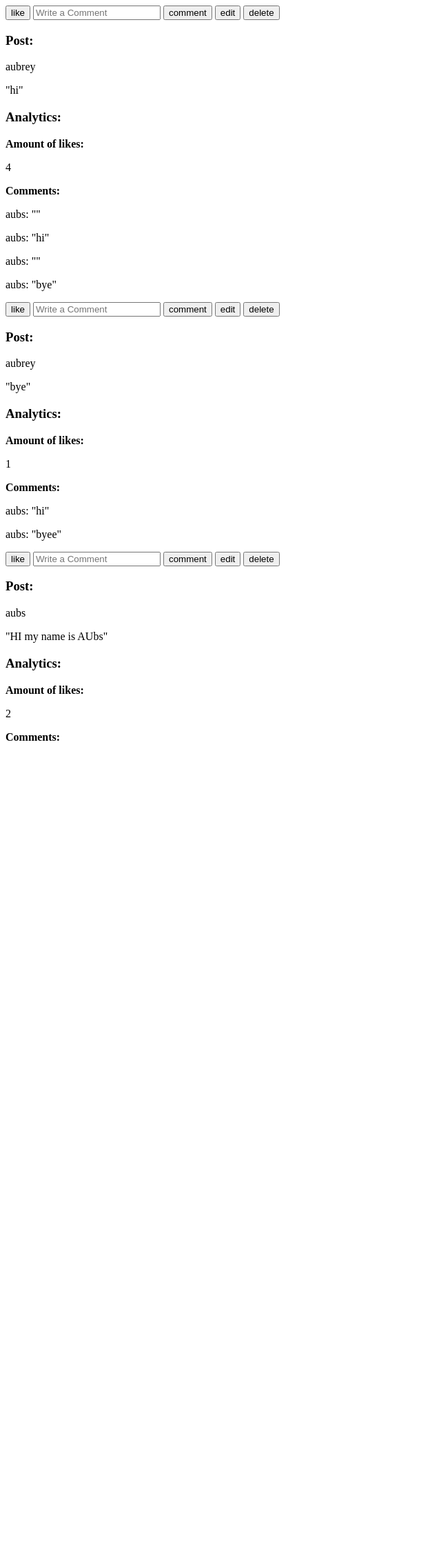
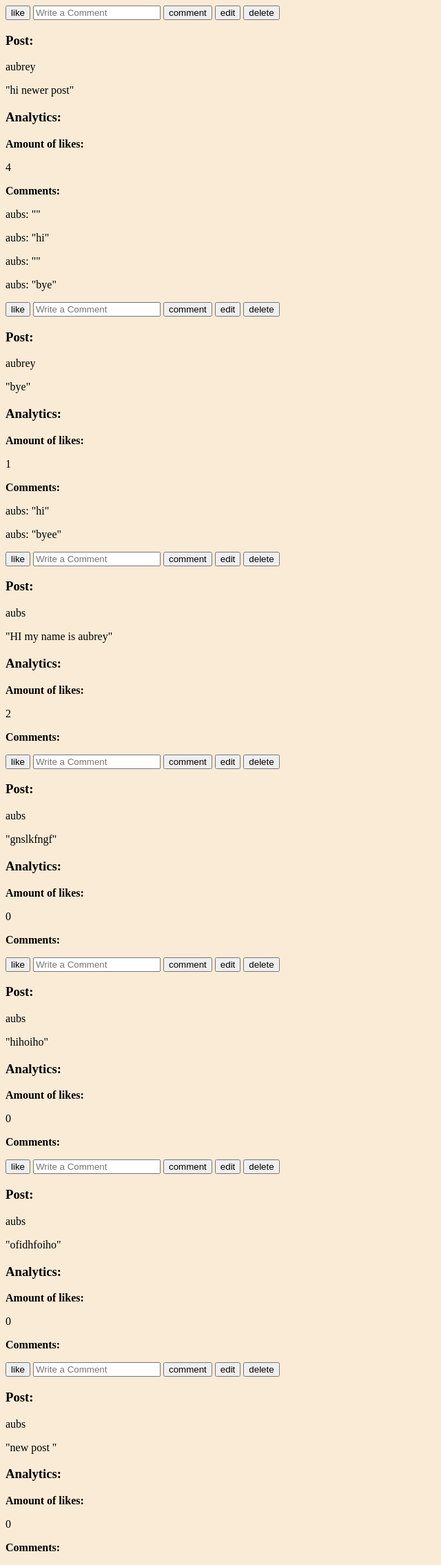
Before and after one commit to aubreykhaw/Social-Media-App, a Flask app: page /dashboard in a window 1280 px wide. Shown: the whole page at 69% size, without its empty margins (0-640 px from the left). Before the commit the page ends 1074 px from the top, so only its background shows below. Run offline with Flask 3, Linux system fonts and the light colour scheme.

Commit message:
final edit

```diff
--- a/app.py
+++ b/app.py
@@ -1,6 +1,6 @@
-from flask import Flask, render_template, request
+from flask import Flask, render_template, request, redirect, url_for
 app = Flask(__name__)
-
+import uuid
 from authentication import *
 from posts import *
 from friends import *
@@ -12,7 +12,19 @@ Login = False
 Password = False
 database = load_database()
 posts = load_posts()
+for post in posts:
+    if "post_id" not in post:
+        post["post_id"] = str(uuid.uuid4())
+
+save_posts(posts)
 admin_password = "Admin123!"
+
+@app.route("/")
+def index():
+    if Login == True:
+        return redirect(url_for("home"))
+    else:
+        return redirect(url_for("register"))
 
 @app.route("/dashboard", methods=["POST", "GET"])
 def home():
@@ -39,11 +51,7 @@ def home():
         if action == "delete":
             delete_post_function(posts, ask_username, save_posts, post_id)
         if action == "edit":
-            # take the user to a /edit page -> create the edit.html file or use the existing create.html
-            # this page should look like the create page
-            # but with the contents of the current post already filled in
-            # after the user edits the input box, save the new changes into the post list and the json
-            pass
+            return redirect(url_for("edit_post", post_id=post_id))
     return render_template("dashboard.html", posts=posts)
 
 @app.route("/register", methods=["POST", "GET"])
@@ -96,6 +104,7 @@ def login():
             if database[username]["password"] == password:
                 Login = True
                 Password = True
+                return redirect(url_for("home"))
             else:
                 Login = False
                 Password = False
@@ -127,21 +136,34 @@ def create():
     ask_username = "aubs"
     if request.method == "POST":
         content = request.form["content"]
-        posts.append({"username": ask_username, "post": content, "likes": 0, "comments": []})
+        posts.append({"username": ask_username, "post": content, "likes": 0, "comments": [], "post_id": str(uuid.uuid4())})
         save_posts(posts)
         return render_template("create.html", message="Post created successfully!")
 
     return render_template("create.html")
+@app.route("/edit/<post_id>", methods=["GET", "POST"])
+def edit_post(post_id):
+    print(post_id)
+    post = None
 
-@app.route("/edit", methods=["POST", "GET"])
-def edit():
+    for p in posts:
+        if p["post_id"] == post_id:
+            post = p
+            break
+
+    if post is None:
+        return "Post not found"
+
     if request.method == "POST":
-        content = request.form["content"]
-        posts.append({"username": "aubs", "post": content, "likes": 0, "comments": []})
+        post["post"] = request.form["content"]
         save_posts(posts)
-        return render_template("edit.html", message="Post edited successfully!")
+        return redirect(url_for("home"))
 
-    return render_template("edit.html", content="", message="")
+    return render_template(
+        "edit.html",
+        content=post["post"],
+        post_id=post_id
+    )
 
 
 
--- a/posts_for_password_generator.json
+++ b/posts_for_password_generator.json
@@ -1,7 +1,7 @@
 [
     {
         "username": "aubrey",
-        "post": "hi",
+        "post": "hi newer post",
         "likes": 4,
         "comments": [
             {
@@ -20,7 +20,8 @@
                 "username": "aubs",
                 "comment": "bye"
             }
-        ]
+        ],
+        "post_id": "133a2832-ec8f-4196-9957-0bff3302e623"
     },
     {
         "username": "aubrey",
@@ -35,12 +36,42 @@
                 "username": "aubs",
                 "comment": "byee"
             }
-        ]
+        ],
+        "post_id": "856b4877-43c5-465c-9c41-a56d8c3e23ee"
     },
     {
         "username": "aubs",
-        "post": "HI my name is AUbs",
+        "post": "HI my name is aubrey",
         "likes": 2,
-        "comments": []
+        "comments": [],
+        "post_id": "16ccc16a-e307-42a6-83fa-dbe05372c1c8"
+    },
+    {
+        "username": "aubs",
+        "post": "gnslkfngf",
+        "likes": 0,
+        "comments": [],
+        "post_id": "9b148b4c-65ee-4918-b68b-b3861b62b57c"
+    },
+    {
+        "username": "aubs",
+        "post": "hihoiho",
+        "likes": 0,
+        "comments": [],
+        "post_id": "37d1a223-1155-49f7-8cee-09d4867c470b"
+    },
+    {
+        "username": "aubs",
+        "post": "ofidhfoiho",
+        "likes": 0,
+        "comments": [],
+        "post_id": "7876ffdd-3d2c-4b77-909f-67b58eb22c31"
+    },
+    {
+        "username": "aubs",
+        "post": "new post\r\n",
+        "likes": 0,
+        "comments": [],
+        "post_id": "c41b6ddd-19d4-49b6-9282-9567cb7fe590"
     }
 ]
--- a/static/style.css
+++ b/static/style.css
@@ -1,3 +1,8 @@
+/* Add an image to any of the files -> as practice for adding images/using img tag
+Have two pages with different background colors.
+Add CSS to the login page -> feel free to do whatever you want in it
+No LLM usage at this stage, feel free to google for documentation though */
+
 .password {
     color: red;
 }
@@ -5,3 +10,6 @@
 .username {
     color: red;
 }
+body {
+    background-color: antiquewhite;
+}
--- a/templates/dashboard.html
+++ b/templates/dashboard.html
@@ -9,7 +9,7 @@
 
         {% for post in posts %}
         <form method = "POST" action="{{url_for('home')}}">
-        <input type = "hidden" name="post_id" value = "{{ loop.index0 }}">
+        <input type="hidden" name="post_id" value="{{ post.post_id }}">
         <button name="action" type="submit" value="like" >like</button>
         <input type="text" name="comment" placeholder="Write a Comment">
         <button name="action" type="submit" value="comment">comment</button>
--- a/users_for_password_generator.json
+++ b/users_for_password_generator.json
@@ -1,7 +1,7 @@
 {
     "aubs": {
-        "password": "N8^vcq29",
-        "admin": "no"
+        "password": "X1*rDG2M",
+        "admin": "N8^vcq29"
     },
     "aubrey": {
         "password": "R4!sU0Pe",
@@ -41,5 +41,9 @@
     "mike": {
         "password": "G7@smk0%",
         "admin": "no"
+    },
+    "sdakjsd": {
+        "password": "L4#jlBKb",
+        "admin": "no"
     }
 }
```
Also changed, not shown: templates/edit.html (+6 -1 lines), templates/register.html (+5 -2 lines).
